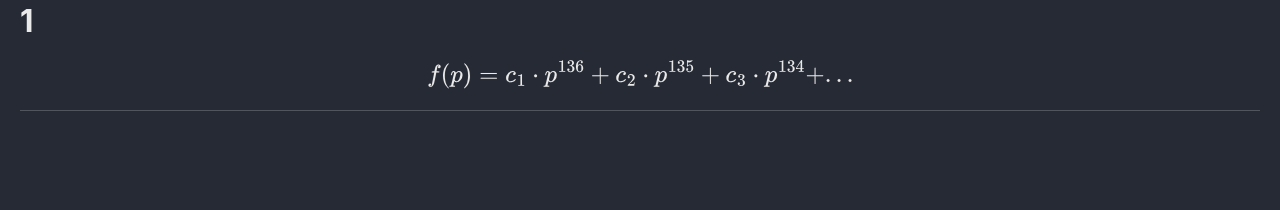
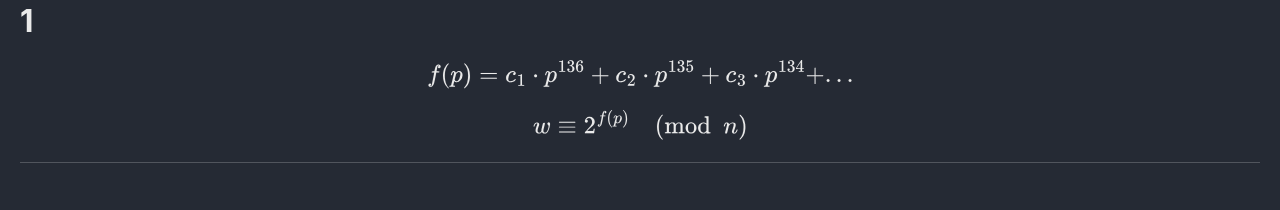
Before and after one commit to Connor-McCartney/Connor-McCartney.github.io, a Jekyll site: the page built from _pages/cryptography/other/univariate-ImaginaryCTF54.md, in a window 1280 px wide. Shown: the part 1427-1637 px from the top of the page. Built offline with Jekyll 4.4.1, drawn with Linux system fonts in a browser that asks for light colours; cached includes are drawn as plain includes; before the commit the page ends 1588 px from its top, so only the background shows below that.

Commit message:
Update univariate-ImaginaryCTF54.md

```diff
--- a/_pages/cryptography/other/univariate-ImaginaryCTF54.md
+++ b/_pages/cryptography/other/univariate-ImaginaryCTF54.md
@@ -61,5 +61,9 @@ $$
 f(p) = c_1 \cdot p^{136} + c_2 \cdot p^{135} + c_3 \cdot p^{134} + ...
 $$
 
+$$
+w \equiv 2^{f(p)} \pmod n
+$$
+
 
 ---
```
